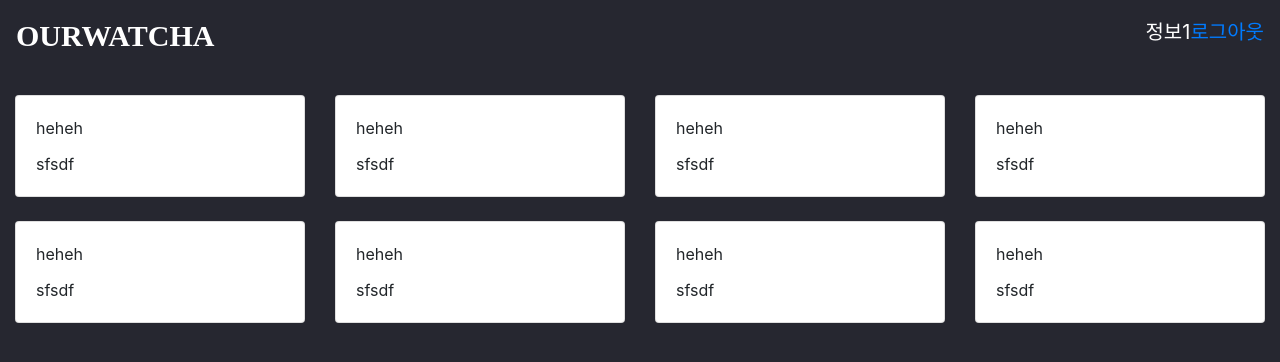
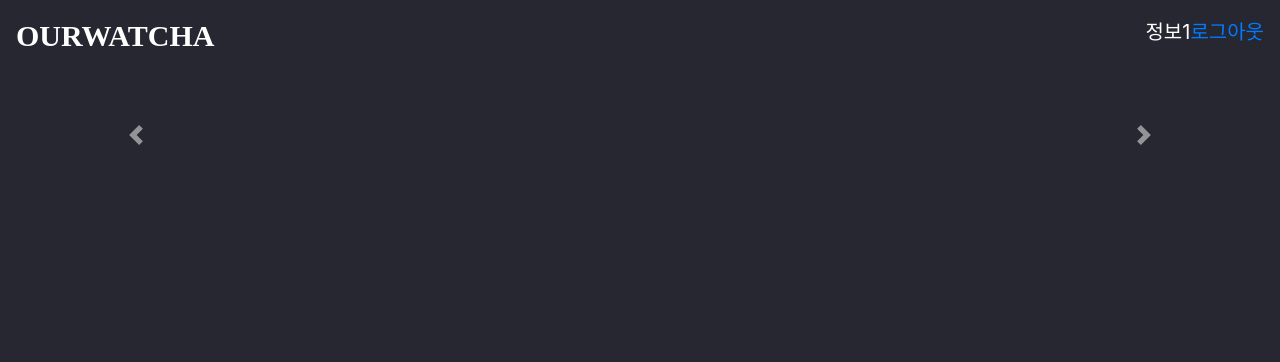
Before and after one commit to Cornelii/ourwatcha, a Django app: page /movies/ in a window 1280 px wide. Shown: the top 362 px of the page. Run offline with Django 3.2, Linux system fonts and the light colour scheme; a user stored in the database is signed in; tables that the repository leaves empty hold one stand-in row (values such as "Sample post"); parts of the project's set-up code (start-up, migrations or seed data) failed here and were passed over; some libraries are stand-ins or nearby versions; some web fonts are replaced.

Commit message:
movie list carousel

```diff
--- a/final/templates/base.html
+++ b/final/templates/base.html
@@ -33,6 +33,8 @@
 
     <!-- Vue JS -->
     <script src="https://cdn.jsdelivr.net/npm/vue/dist/vue.js"></script>
+    <!-- Axios -->
+    <script src="https://unpkg.com/axios/dist/axios.min.js"></script>
     <!--<script src="https://cdn.jsdelivr.net/npm/vue"></script>-->
     <script src="{% static 'js/script.js' %}"></script>
     {% block js %}{% endblock %}
--- /dev/null
+++ b/movies/static/movies/css/movie_index.css
@@ -0,0 +1,35 @@
+.carousel {
+    margin:2rem;
+    padding:2rem;
+}
+
+.carousel-item .col img{
+    height:23vh;
+}
+
+.carousel-item .col .card-title{
+    font-weight:bold;
+    font-size:13px;
+}
+
+.carousel-item .col .card-text{
+    font-size:10px;
+}
+
+.card {
+    height:35vh;
+}
+
+@media(max-width:900px){
+    .carousel-item .col .card-title,
+    .carousel-item .col .card-text
+    {
+        display:none
+    }
+    .carousel-item .col .card{
+        height:18vh;
+    }
+    .carousel-item .col img{
+        height:100%;
+    }
+}
--- a/movies/static/movies/js/app.js
+++ b/movies/static/movies/js/app.js
@@ -1,16 +1,12 @@
-
-Vue.component('my-component', {
-    props:['title','text'],
-    template: '<div class="col"><div class="card"><img alt="" class="card-img-top img-fluid"><div class="card-body"><div class="card-title">{{title}}</div><div class="card-text">{{text}}</div></div></div></div>',
+const app = new Vue({
+    el: '#app',
+    delimiters: ['${', '}'],
+    data: {},
+    methods:{},
 });
 
-const app = new Vue({
-    el: '#movie_app',
-    delimiters: ['${', '}'],
-    data: {
-        hey: 'Hello World',
-        img: '',
-        title: 'hey',
-        text: '',
-    },
-});
+
+const cardHtml = function(title, context, img_url){
+    const card_html = `<div class="col col-sm-4 col-lg-2"><div class="card"><img src="${img_url}" alt="" class="card-img-top img-fluid"><div class="card-body"><div class="card-title">${title}</div><div class="card-text">${context}</div></div></div></div>`;
+    return card_html
+}
--- a/movies/templates/movies/index.html
+++ b/movies/templates/movies/index.html
@@ -6,110 +6,72 @@ OurWatCha Movies
 {% endblock %}
 
 {% block css %}
-    <link rel="stylesheet" href="{% static 'movies/css/movies.css' %}">
+    <link rel="stylesheet" href="{% static 'movies/css/movie_index.css' %}">
 {% endblock %}
 
 {% block body %}
-{#<div class="container-fluid" id="movie_app">#}
-{#    {% for movie in movies %}#}
-{#        {% if movie.grade != '청소년관람불가' %}#}
-{##}
-{#            <a href="{% url 'movies:movie_detail' movie.id %}"><p>{{ movie.title }}</p></a>#}
-{#            <p class="grades">{{ movie.grade }}</p>#}
-{##}
-{#        {% endif %}#}
-{#    {% endfor %}#}
+<div class="container-fluid" id="app">
+    <div id="demo" class="carousel slide" data-ride="carousel">
 
-<div class="container-fluid" id="movie_app">
-    {#  완전추천  #}
-    <div class="row mt-4">
-        <div class="col">
-            <div id="Carousel1" class="carousel slide" data-ride="carousel">
-                <!-- Slides -->
+
+      <!-- The slideshow -->
       <div class="carousel-inner">
         <div class="carousel-item active">
-                        <div class="row">
-                            <my-component title="heheh" text="sfsdf"></my-component>
-                            <my-component title="heheh" text="sfsdf"></my-component>
-                            <my-component title="heheh" text="sfsdf"></my-component>
-                            <my-component title="heheh" text="sfsdf"></my-component>
+            <div class="row" id="citem1">
+
             </div>
         </div>
         <div class="carousel-item">
-                        <div class="row">
-                            <my-component title="heheh" text="sfsdf"></my-component>
-                            <my-component title="heheh" text="sfsdf"></my-component>
-                            <my-component title="heheh" text="sfsdf"></my-component>
-                            <my-component title="heheh" text="sfsdf"></my-component>
+            <div class="row" id="citem2">
             </div>
         </div>
         <div class="carousel-item">
-                        <div class="row">
-                            <my-component title="heheh" text="sfsdf"></my-component>
-                            <my-component title="heheh" text="sfsdf"></my-component>
-                            <my-component title="heheh" text="sfsdf"></my-component>
-                            <my-component title="heheh" text="sfsdf"></my-component>
-                        </div>
-                    </div>
-                </div>
-                <!-- Left and right controls -->
-                <a class="carousel-control-prev" href="#Carousel1" data-slide="prev">
-                <span class="carousel-control-prev-icon"></span>
-                </a>
-                <a class="carousel-control-next" href="#Carousel1" data-slide="next">
-                <span class="carousel-control-next-icon"></span>
-                </a>
-            </div>
-        </div>
-    </div>
-    {#  장르별 추천  #}
+            <div class="row" id="citem3">
 
-    <div class="row mt-4">
-        <div class="col">
-            <div id="Carousel2" class="carousel slide" data-ride="carousel">
-                <!-- Slides -->
-                <div class="carousel-inner">
-                    <div class="carousel-item active">
-                        <div class="row">
-                            <my-component title="heheh" text="sfsdf"></my-component>
-                            <my-component title="heheh" text="sfsdf"></my-component>
-                            <my-component title="heheh" text="sfsdf"></my-component>
-                            <my-component title="heheh" text="sfsdf"></my-component>
-                        </div>
-                    </div>
-                    <div class="carousel-item">
-                        <div class="row">
-                            <my-component title="heheh" text="sfsdf"></my-component>
-                            <my-component title="heheh" text="sfsdf"></my-component>
-                            <my-component title="heheh" text="sfsdf"></my-component>
-                            <my-component title="heheh" text="sfsdf"></my-component>
-                        </div>
-                    </div>
-                    <div class="carousel-item">
-                        <div class="row">
-                            <my-component title="heheh" text="sfsdf"></my-component>
-                            <my-component title="heheh" text="sfsdf"></my-component>
-                            <my-component title="heheh" text="sfsdf"></my-component>
-                            <my-component title="heheh" text="sfsdf"></my-component>
-                        </div>
-                    </div>
-                </div>
-                <!-- Left and right controls -->
-                <a class="carousel-control-prev" href="#Carousel2" data-slide="prev">
-                <span class="carousel-control-prev-icon"></span>
-                </a>
-                <a class="carousel-control-next" href="#Carousel2" data-slide="next">
-                <span class="carousel-control-next-icon"></span>
-                </a>
-            </div>
             </div>
         </div>
       </div>
 
+      <!-- Left and right controls -->
+      <a class="carousel-control-prev" href="#demo" data-slide="prev">
+        <span class="carousel-control-prev-icon"></span>
+      </a>
+      <a class="carousel-control-next" href="#demo" data-slide="next">
+        <span class="carousel-control-next-icon"></span>
+      </a>
 
-{% endblock %}
+    </div>
+
+
+
+
+</div>
+{% endblock %}로그아웃
+
 
 {% block js %}
     <script src="{% static 'movies/js/app.js' %}"></script>
 
+    <script>
+        const cItem1 = document.querySelector('#citem1');
+        const cItem2 = document.querySelector('#citem2');
+        const cItem3 = document.querySelector('#citem3');
+
+        const car = async function() {
+            const movie_res = await axios.get('http://127.0.0.1:8000/api/v1/genres/2/movies/');
+            const res = movie_res.data;
+            for (let i = 0; i < 6; i++) {
+                cItem1.innerHTML += cardHtml(res[i].title, res[i].grade, res[i].poster_url);
+            }
+            for (let i = 6; i < 12; i++) {
+                cItem2.innerHTML += cardHtml(res[i].title, res[i].grade, res[i].poster_url);
+            }
+            for (let i = 12; i < 18; i++) {
+                cItem3.innerHTML += cardHtml(res[i].title, res[i].grade, res[i].poster_url);
+            }
+
+        }
+        car()
+    </script>
+
 {% endblock %}
```
Also changed, not shown: movies/static/movies/css/movies.css (line endings or trailing spaces). Lines whose indentation alone changed are shown as unchanged.
